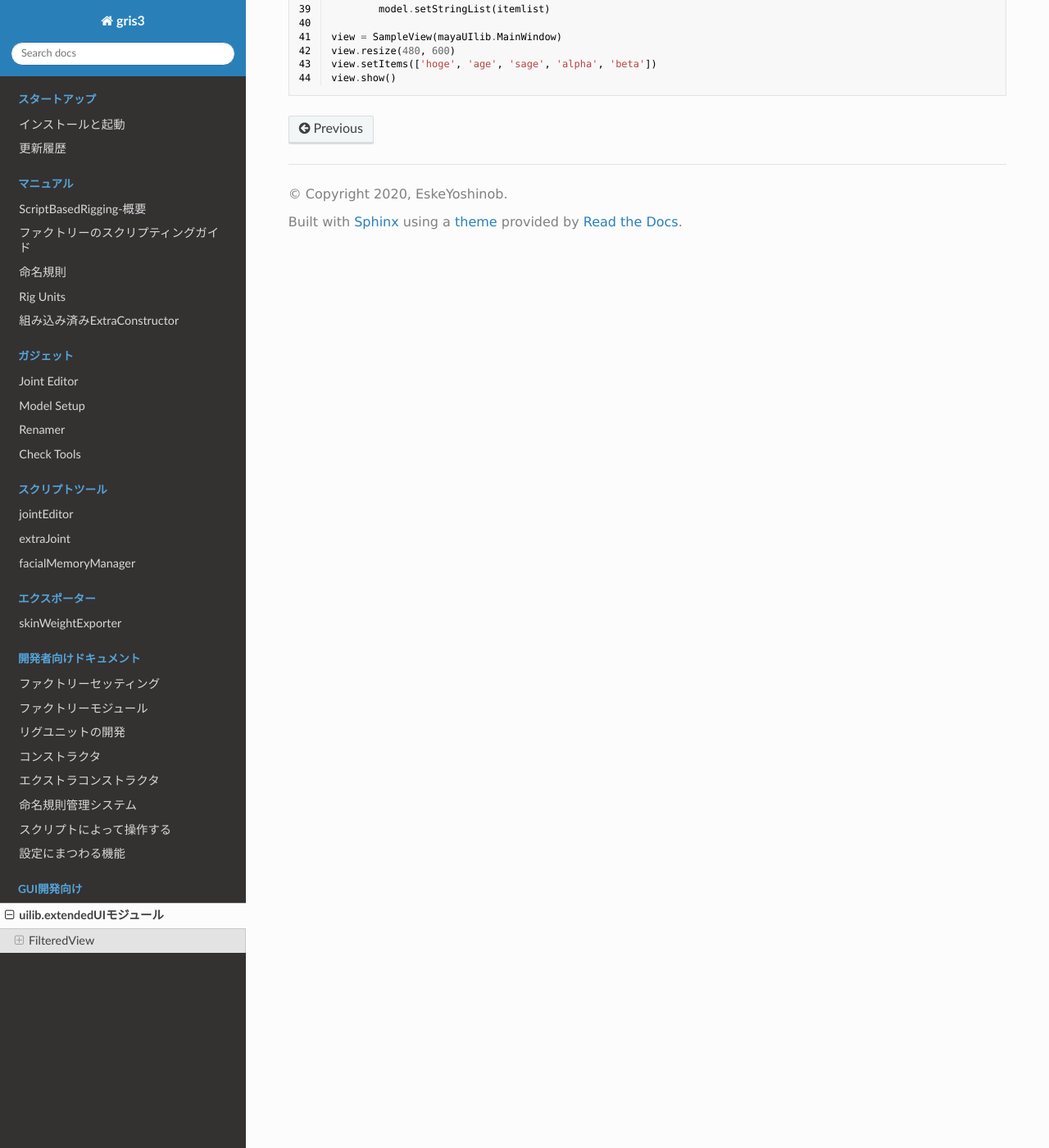
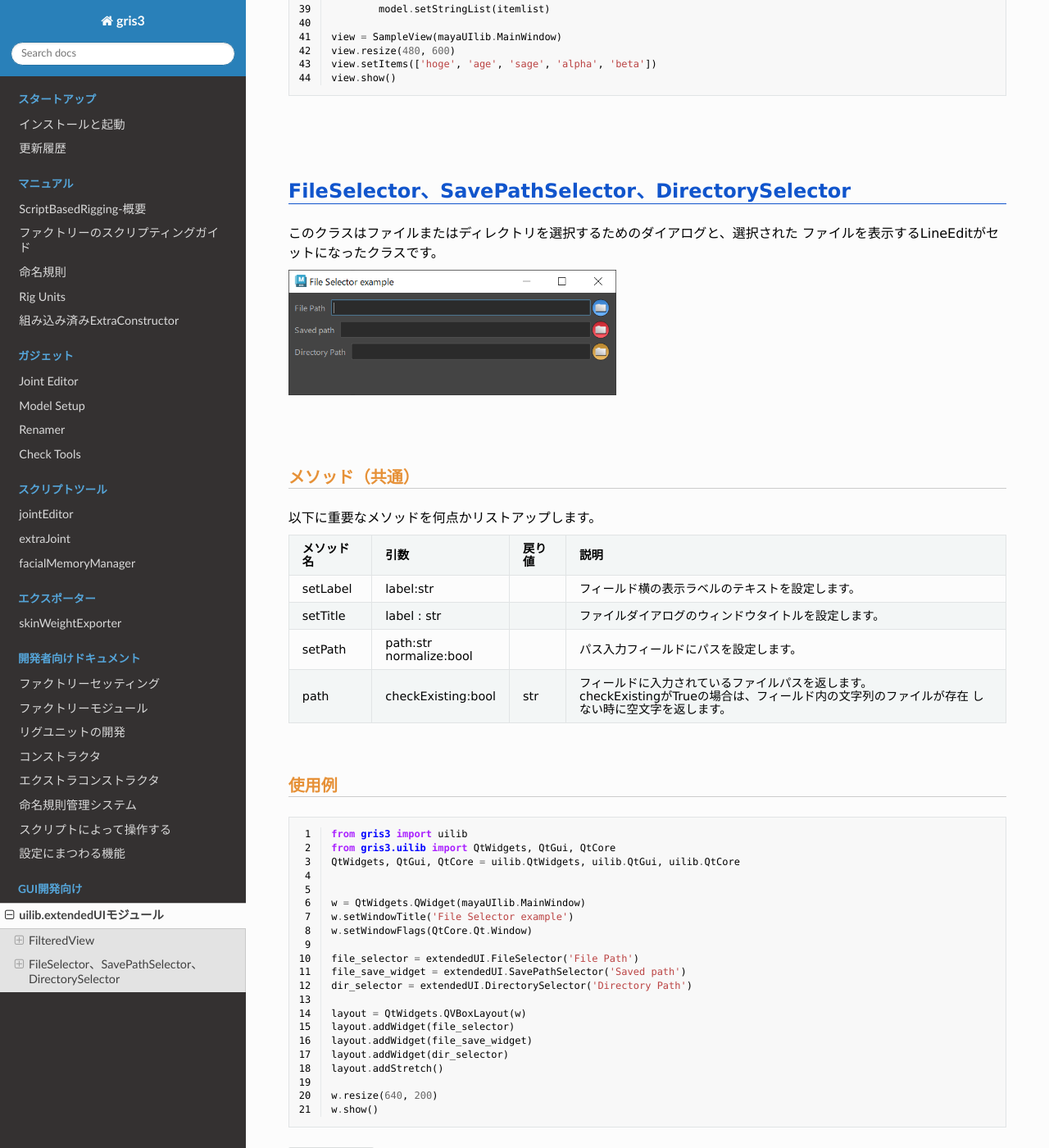
Before and after one commit to eske3/gris3Documentation, a Sphinx documentation site: the page built from files/source/dev_ui/extendedUI.rst, in a window 1280 px wide and 1400 px high, scrolled down 2422 px. Shown: the whole window at 82% size. Built offline with Sphinx 7.4.7 and the Read the Docs theme 3.1.0, drawn with Linux system fonts in a browser that asks for light colours.

Commit message:
拡張UIの説明追加
サブでskinWeightExporterの一部書式修正

```diff
--- a/files/source/dev_ui/extendedUI.rst
+++ b/files/source/dev_ui/extendedUI.rst
@@ -106,3 +106,77 @@ FilteredView
     view.resize(480, 600)
     view.setItems(['hoge', 'age', 'sage', 'alpha', 'beta'])
     view.show()
+
+
+
+.. _DEVUI-ETUI-FileSelector:
+
+FileSelector、SavePathSelector、DirectorySelector
+============================================
+このクラスはファイルまたはディレクトリを選択するためのダイアログと、選択された
+ファイルを表示するLineEditがセットになったクラスです。
+
+.. image:: ../img/extenedUI/extenededUI_img003.png
+    :width: 400
+
+
+メソッド（共通）
+----------------------
+以下に重要なメソッドを何点かリストアップします。
+
+.. list-table::
+
+    +   -   **メソッド名**
+        -   **引数**
+        -   **戻り値**
+        -   **説明**
+    +   -   setLabel
+        -   label:str
+        -
+        -   フィールド横の表示ラベルのテキストを設定します。
+    +   -   setTitle
+        -   label : str
+        -
+        -   ファイルダイアログのウィンドウタイトルを設定します。
+    +   -   setPath
+        -   path:str
+
+            normalize:bool
+        -
+        -   パス入力フィールドにパスを設定します。
+    +   -   path
+        -   checkExisting:bool
+        -   str
+        -   フィールドに入力されているファイルパスを返します。
+
+            checkExistingがTrueの場合は、フィールド内の文字列のファイルが存在
+            しない時に空文字を返します。
+
+
+使用例
+----------------------
+
+.. code-block:: python
+    :linenos:
+
+    from gris3 import uilib
+    from gris3.uilib import QtWidgets, QtGui, QtCore
+    QtWidgets, QtGui, QtCore = uilib.QtWidgets, uilib.QtGui, uilib.QtCore
+
+
+    w = QtWidgets.QWidget(mayaUIlib.MainWindow)
+    w.setWindowTitle('File Selector example')
+    w.setWindowFlags(QtCore.Qt.Window)
+
+    file_selector = extendedUI.FileSelector('File Path')
+    file_save_widget = extendedUI.SavePathSelector('Saved path')
+    dir_selector = extendedUI.DirectorySelector('Directory Path')
+
+    layout = QtWidgets.QVBoxLayout(w)
+    layout.addWidget(file_selector)
+    layout.addWidget(file_save_widget)
+    layout.addWidget(dir_selector)
+    layout.addStretch()
+
+    w.resize(640, 200)
+    w.show()
--- a/files/source/exporters/skinWeightExporter.rst
+++ b/files/source/exporters/skinWeightExporter.rst
@@ -91,7 +91,7 @@ Exporter
 このクラスは任意のシェイプに適用されているSkinClusterのウェイトを、
 任意のパスに書き出す機能を提供します。
 
-メソッド
+**メソッド**
 ----------------------
 
 .. list-table::
```
Also changed, not shown: files/source/img/extenedUI/extenededUI_img003.png (added).
